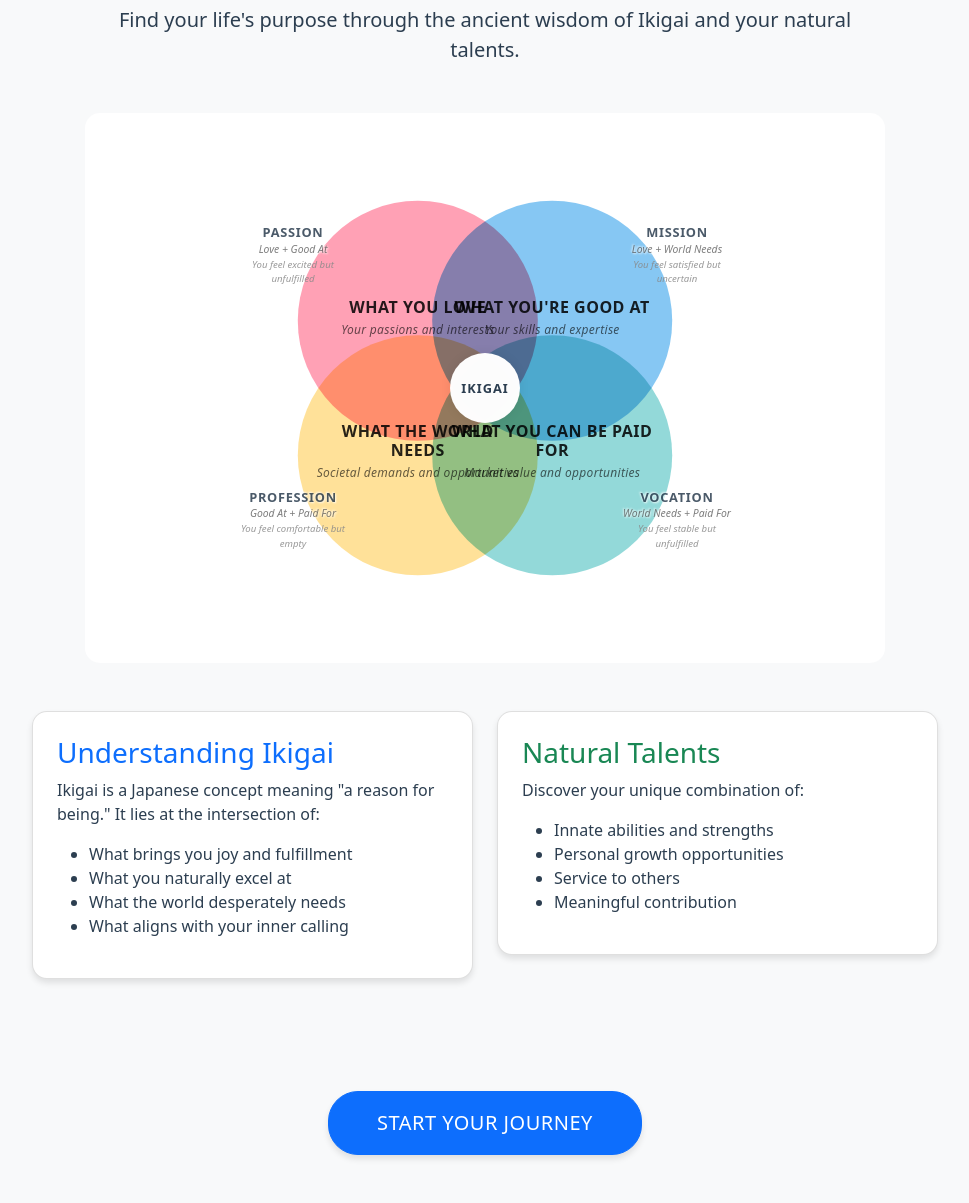
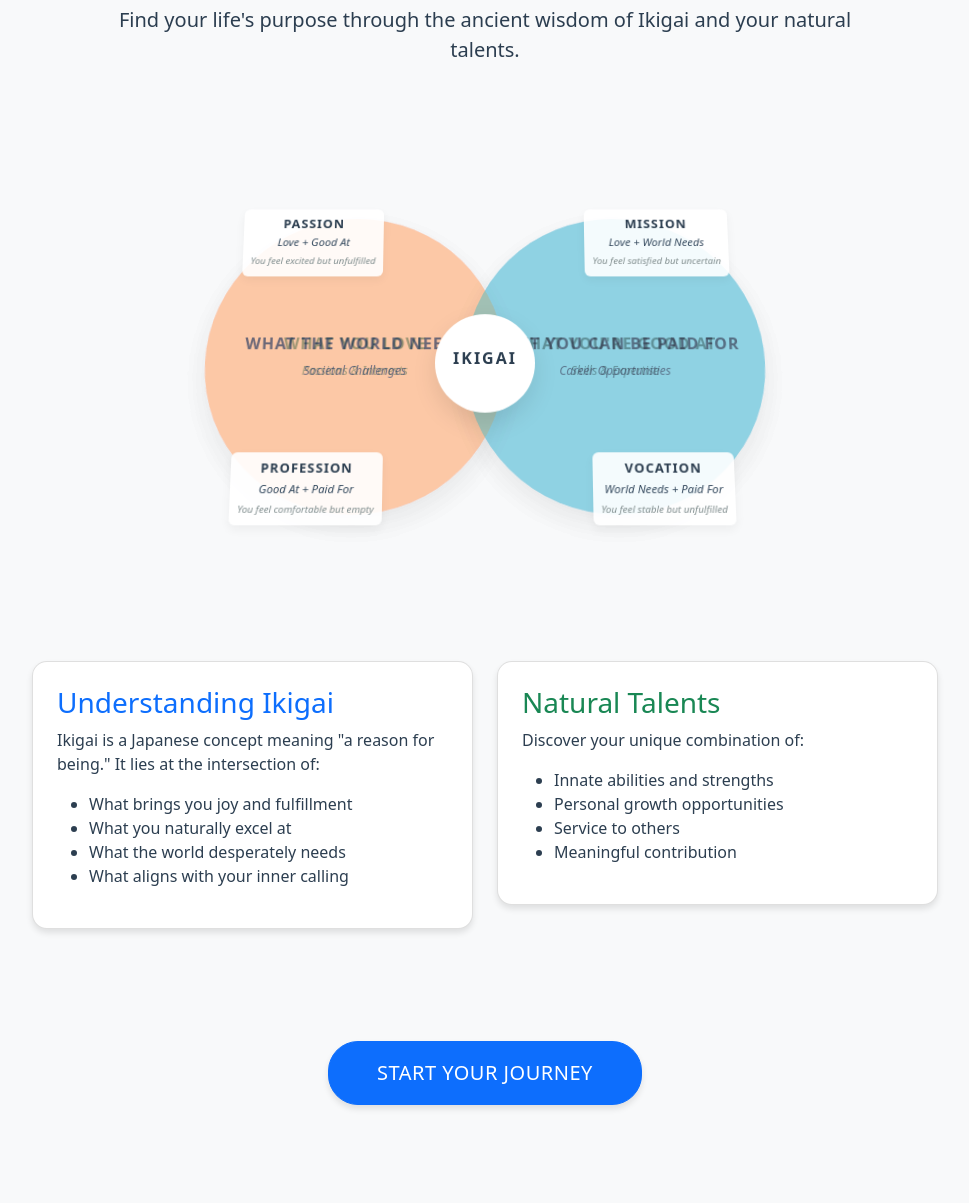
Before and after one commit to drntamm/PurposeFinder, a Flask app: page / in a window 1280 px wide. Shown: the part 190-1393 px from the top of the page, without its empty margins (155-1124 px from the left). After the commit the page ends 1299 px from the top, so only its background shows below. Run offline with Flask 3, Linux system fonts and the light colour scheme.

Commit message:
Refactor: Complete Venn diagram redesign
- Implemented new CSS structure with perspective
- Added CSS variables for consistent theming
- Synchronized HTML across welcome and results pages
- Improved mobile responsiveness
- Maintained full functionality

```diff
--- a/static/css/venn.css
+++ b/static/css/venn.css
@@ -1,118 +1,178 @@
+:root {
+    --love-color: rgba(255, 99, 132, 0.5);
+    --skills-color: rgba(54, 162, 235, 0.5);
+    --world-color: rgba(255, 206, 86, 0.5);
+    --profession-color: rgba(75, 192, 192, 0.5);
+
+    --text-primary: #2c3e50;
+    --text-secondary: #34495e;
+    --text-muted: #7f8c8d;
+}
+
 .venn-container {
     position: relative;
     width: 100%;
-    height: 550px;
+    max-width: 700px;
+    height: 500px;
     margin: 2rem auto;
-    background: #ffffff;
-    border-radius: 15px;
-    padding: 20px;
-    max-width: 800px;
+    perspective: 1000px;
+}
+
+.venn-diagram {
+    position: absolute;
+    width: 100%;
+    height: 100%;
+    transform-style: preserve-3d;
+    transform: rotateX(10deg);
 }
 
 .venn-circle {
     position: absolute;
-    width: 240px;
-    height: 240px;
+    width: 300px;
+    height: 300px;
     border-radius: 50%;
-    padding: 15px;
-    color: #333;
-    mix-blend-mode: multiply;
+    opacity: 0.7;
     display: flex;
     flex-direction: column;
     align-items: center;
     justify-content: center;
     text-align: center;
     transition: all 0.3s ease;
-    overflow: hidden;
+    will-change: transform, opacity;
+    backface-visibility: hidden;
+    box-shadow: 0 10px 25px rgba(0,0,0,0.05);
 }
 
 .venn-circle:hover {
-    transform: scale(1.02);
-    z-index: 2;
+    opacity: 0.85;
+    transform: scale(1.03);
+    z-index: 10;
+}
+
+.venn-circle.love {
+    background-color: var(--love-color);
+    top: 20%;
+    left: 10%;
+}
+
+.venn-circle.good-at {
+    background-color: var(--skills-color);
+    top: 20%;
+    right: 10%;
+}
+
+.venn-circle.world-needs {
+    background-color: var(--world-color);
+    bottom: 20%;
+    left: 10%;
+}
+
+.venn-circle.natural-talents {
+    background-color: var(--profession-color);
+    bottom: 20%;
+    right: 10%;
 }
 
 .venn-circle h3 {
     font-size: 1rem;
-    margin: 0 0 4px 0;
-    color: rgba(0, 0, 0, 0.85);
-    text-align: center;
     font-weight: 700;
+    color: var(--text-primary);
     text-transform: uppercase;
-    letter-spacing: 0.5px;
-    line-height: 1.2;
+    letter-spacing: 1px;
+    margin-bottom: 0.5rem;
 }
 
 .venn-circle small {
     display: block;
     font-size: 0.75rem;
-    font-weight: 500;
+    color: var(--text-secondary);
     font-style: italic;
-    color: rgba(0, 0, 0, 0.6);
-    letter-spacing: 0.3px;
-    margin-bottom: 6px;
+    margin-bottom: 0.75rem;
 }
 
 .venn-circle ul {
     list-style-type: none;
     padding: 0;
-    margin: 6px 0 0 0;
-    font-size: 0.75rem;
-    max-height: 110px;
+    margin: 0;
+    max-height: 150px;
     overflow-y: auto;
-    width: 85%;
-    scrollbar-width: thin;
-}
-
-.venn-circle ul::-webkit-scrollbar {
-    width: 3px;
-}
-
-.venn-circle ul::-webkit-scrollbar-track {
-    background: rgba(255, 255, 255, 0.1);
-}
-
-.venn-circle ul::-webkit-scrollbar-thumb {
-    background: rgba(0, 0, 0, 0.15);
-    border-radius: 2px;
+    width: 90%;
 }
 
 .venn-circle ul li {
-    background: rgba(255, 255, 255, 0.95);
-    margin: 3px;
-    padding: 4px 7px;
+    background-color: rgba(255,255,255,0.8);
+    margin: 4px 0;
+    padding: 6px 8px;
     border-radius: 4px;
-    font-weight: 500;
     font-size: 0.7rem;
-    box-shadow: 0 1px 2px rgba(0, 0, 0, 0.05);
+    color: var(--text-muted);
+    box-shadow: 0 2px 4px rgba(0,0,0,0.05);
+    transition: background-color 0.2s ease;
 }
 
-/* Circle Positions and Colors */
-.love {
-    background: rgba(255, 99, 132, 0.6);
-    top: 50%;
-    left: 50%;
-    transform: translate(-78%, -78%);
+.venn-circle ul li:hover {
+    background-color: rgba(255,255,255,0.95);
 }
 
-.good-at {
-    background: rgba(54, 162, 235, 0.6);
-    top: 50%;
-    left: 50%;
-    transform: translate(-22%, -78%);
+.intersection-label {
+    position: absolute;
+    text-align: center;
+    background-color: rgba(255,255,255,0.9);
+    border-radius: 6px;
+    padding: 8px;
+    box-shadow: 0 4px 10px rgba(0,0,0,0.05);
+    transition: all 0.3s ease;
 }
 
-.world-needs {
-    background: rgba(255, 206, 86, 0.6);
-    top: 50%;
-    left: 50%;
-    transform: translate(-78%, -22%);
+.intersection-label:hover {
+    transform: scale(1.05);
+    box-shadow: 0 6px 15px rgba(0,0,0,0.1);
 }
 
-.natural-talents {
-    background: rgba(75, 192, 192, 0.6);
-    top: 50%;
-    left: 50%;
-    transform: translate(-22%, -22%);
+.intersection-label h4 {
+    font-size: 0.8rem;
+    color: var(--text-primary);
+    text-transform: uppercase;
+    letter-spacing: 1px;
+    margin: 0 0 4px 0;
+    font-weight: 700;
+}
+
+.intersection-label p {
+    font-size: 0.7rem;
+    color: var(--text-secondary);
+    margin: 0 0 4px 0;
+    font-style: italic;
+}
+
+.intersection-label .emotion {
+    font-size: 0.6rem;
+    color: var(--text-muted);
+    font-style: italic;
+}
+
+.intersection-label.top-left {
+    top: 25%;
+    left: 25%;
+    transform: translate(-50%, -50%);
+}
+
+.intersection-label.top-right {
+    top: 25%;
+    right: 25%;
+    transform: translate(50%, -50%);
+}
+
+.intersection-label.bottom-left {
+    bottom: 25%;
+    left: 25%;
+    transform: translate(-50%, 50%);
+}
+
+.intersection-label.bottom-right {
+    bottom: 25%;
+    right: 25%;
+    transform: translate(50%, 50%);
 }
 
 .ikigai-center {
@@ -120,134 +180,57 @@
     top: 50%;
     left: 50%;
     transform: translate(-50%, -50%);
-    background: rgba(255, 255, 255, 0.98);
-    padding: 8px;
-    width: 70px;
-    height: 70px;
+    width: 100px;
+    height: 100px;
+    background-color: white;
     border-radius: 50%;
     display: flex;
     align-items: center;
     justify-content: center;
-    box-shadow: 0 0 12px rgba(0, 0, 0, 0.07);
-    z-index: 5;
+    box-shadow: 0 10px 25px rgba(0,0,0,0.1);
+    z-index: 20;
     transition: all 0.3s ease;
 }
 
 .ikigai-center:hover {
     transform: translate(-50%, -50%) scale(1.05);
-    box-shadow: 0 0 16px rgba(0, 0, 0, 0.1);
+    box-shadow: 0 15px 35px rgba(0,0,0,0.15);
 }
 
 .ikigai-center h3 {
-    margin: 0;
-    color: #2c3e50;
-    font-size: 0.8rem;
+    font-size: 1rem;
+    color: var(--text-primary);
+    text-transform: uppercase;
+    letter-spacing: 2px;
     font-weight: 800;
-    text-align: center;
-    text-transform: uppercase;
-    letter-spacing: 1px;
 }
 
-/* Intersection Labels */
-.intersection-label {
-    position: absolute;
-    text-align: center;
-    width: 110px;
-    z-index: 4;
-    opacity: 0.85;
-    transition: opacity 0.3s ease;
-}
-
-.intersection-label:hover {
-    opacity: 1;
-}
-
-.intersection-label h4 {
-    font-size: 0.8rem;
-    color: #2c3e50;
-    text-transform: uppercase;
-    letter-spacing: 0.7px;
-    margin: 0 0 2px 0;
-    font-weight: 700;
-    text-shadow: 1px 1px 2px rgba(255, 255, 255, 0.95),
-                -1px -1px 2px rgba(255, 255, 255, 0.95);
-}
-
-.intersection-label p {
-    font-size: 0.65rem;
-    color: #666;
-    margin: 0 0 3px 0;
-    line-height: 1.2;
-    font-weight: 500;
-    font-style: italic;
-    text-shadow: 1px 1px 2px rgba(255, 255, 255, 0.95),
-                -1px -1px 2px rgba(255, 255, 255, 0.95);
-}
-
-.intersection-label .emotion {
-    font-size: 0.6rem;
-    color: #888;
-    font-style: italic;
-    margin-top: 1px;
-}
-
-.intersection-label.top-left {
-    top: 26%;
-    left: 26%;
-    transform: translate(-50%, -50%);
-}
-
-.intersection-label.top-right {
-    top: 26%;
-    right: 26%;
-    transform: translate(50%, -50%);
-}
-
-.intersection-label.bottom-left {
-    bottom: 26%;
-    left: 26%;
-    transform: translate(-50%, 50%);
-}
-
-.intersection-label.bottom-right {
-    bottom: 26%;
-    right: 26%;
-    transform: translate(50%, 50%);
-}
-
-/* Mobile responsiveness */
+/* Mobile Responsiveness */
 @media (max-width: 768px) {
     .venn-container {
         height: auto;
-        padding: 15px;
-        margin: 1rem auto;
+        perspective: none;
+    }
+
+    .venn-diagram {
+        transform: none;
+        position: relative;
     }
 
     .venn-circle {
         position: relative;
         width: 100%;
-        height: auto;
-        min-height: 120px;
+        height: 250px;
         margin-bottom: 20px;
-        transform: none !important;
         top: auto !important;
         left: auto !important;
-        padding: 12px;
-        mix-blend-mode: normal;
-    }
-
-    .venn-circle ul {
-        max-height: none;
-    }
-
-    .ikigai-center {
-        position: relative;
-        transform: none;
-        margin: 20px auto;
+        right: auto !important;
+        bottom: auto !important;
+        transform: none !important;
     }
 
     .intersection-label,
-    .intersection-area {
+    .ikigai-center {
         display: none;
     }
 }
--- a/templates/index.html
+++ b/templates/index.html
@@ -48,49 +48,54 @@
 
     <!-- Ikigai Venn Diagram -->
     <div class="venn-container">
+        <div class="venn-diagram">
             <div class="venn-circle love">
                 <h3>What You Love</h3>
-            <small>Your passions and interests</small>
+                <small>Passions & Interests</small>
             </div>
+
             <div class="venn-circle good-at">
                 <h3>What You're Good At</h3>
-            <small>Your skills and expertise</small>
+                <small>Skills & Expertise</small>
             </div>
+
             <div class="venn-circle world-needs">
                 <h3>What the World Needs</h3>
-            <small>Societal demands and opportunities</small>
+                <small>Societal Challenges</small>
             </div>
+
             <div class="venn-circle natural-talents">
                 <h3>What You Can Be Paid For</h3>
-            <small>Market value and opportunities</small>
+                <small>Career Opportunities</small>
             </div>
 
             <div class="intersection-label top-left">
-            <h4>PASSION</h4>
+                <h4>Passion</h4>
                 <p>Love + Good At</p>
                 <div class="emotion">You feel excited but unfulfilled</div>
             </div>
 
             <div class="intersection-label top-right">
-            <h4>MISSION</h4>
+                <h4>Mission</h4>
                 <p>Love + World Needs</p>
                 <div class="emotion">You feel satisfied but uncertain</div>
             </div>
 
             <div class="intersection-label bottom-left">
-            <h4>PROFESSION</h4>
+                <h4>Profession</h4>
                 <p>Good At + Paid For</p>
                 <div class="emotion">You feel comfortable but empty</div>
             </div>
 
             <div class="intersection-label bottom-right">
-            <h4>VOCATION</h4>
+                <h4>Vocation</h4>
                 <p>World Needs + Paid For</p>
                 <div class="emotion">You feel stable but unfulfilled</div>
             </div>
 
             <div class="ikigai-center">
-            <h3>IKIGAI</h3>
+                <h3>Ikigai</h3>
+            </div>
         </div>
     </div>
 
```
Also changed, not shown: templates/results.html (+19 -9 lines). Lines whose indentation alone changed are shown as unchanged.
